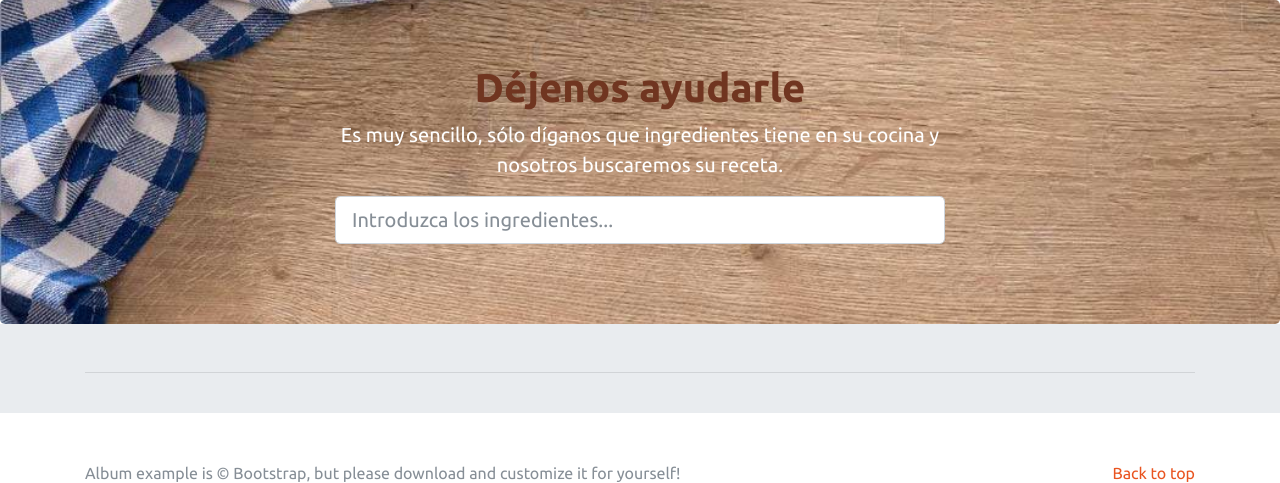
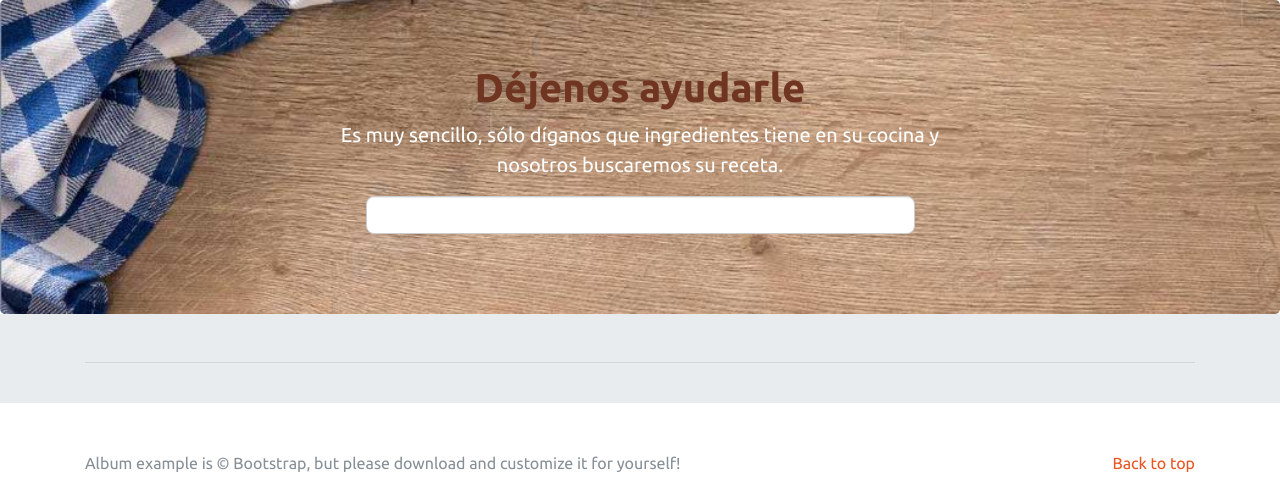
Before and after one commit to jcguzmand/buscador_recetas_proyecto_CFTIC, a Symfony app: template templates/inicio.html.twig in a window 1280 px wide. Shown: the part 61-544 px from the top of the page. Run offline with Twig, Linux system fonts and the light colour scheme; the template is opened without the code that fills it, so the values that code supplies are empty; some libraries are stand-ins or nearby versions.

Commit message:
Diseño de input tag completado

```diff
--- /dev/null
+++ b/public/js/recetas.js
@@ -0,0 +1,17 @@
+$(document).ready(function () {
+    initSearchRecetas();
+});
+
+function initSearchRecetas() {
+    $('#searchRecetas').tagsinput();
+    $('#searchRecetas').off('itemAdded');
+    $('#searchRecetas').on('itemAdded', function(event) {
+        var items = $(this).val();
+        //search(items);
+    });
+    $('#searchRecetas').off('itemRemoved');
+    $('#searchRecetas').on('itemRemoved', function(event) {
+        var items = $(this).val();
+        //search(items);
+    });
+}
--- /dev/null
+++ b/public/libs/bootstrap-tagsinput/bootstrap-tagsinput.css
@@ -0,0 +1,86 @@
+/*
+ * bootstrap-tagsinput v0.8.0
+ *
+ */
+.bootstrap-tagsinput {
+  width: 90%;
+}
+.bootstrap-tagsinput {
+  background-color: #fff;
+  border: 1px solid #ccc;
+  box-shadow: inset 0 1px 1px rgba(0, 0, 0, 0.075);
+  display: inline-block;
+  padding: 6px 10px;
+  color: #555;
+  vertical-align: middle;
+  border-radius: 8px;
+  max-width: 90%;
+  line-height: 22px;
+  cursor: text;
+  font-size: 20px;
+  box-sizing: border-box;
+  text-align: left;
+  -webkit-border-radius: 8px;
+  -moz-border-radius: 8px;
+  -ms-border-radius: 8px;
+  -o-border-radius: 8px;
+}
+
+.bootstrap-tagsinput input {
+  border: none;
+  box-shadow: none;
+  outline: none;
+  background-color: transparent;
+  padding: 0px 6px;
+  margin-bottom: 0;
+  vertical-align: middle;
+}
+
+.bootstrap-tagsinput.form-control input::-moz-placeholder {
+  color: #777;
+  opacity: 1;
+}
+.bootstrap-tagsinput.form-control input:-ms-input-placeholder {
+  color: #777;
+}
+.bootstrap-tagsinput.form-control input::-webkit-input-placeholder {
+  color: #777;
+}
+.bootstrap-tagsinput input:focus {
+  border: none;
+  box-shadow: none;
+}
+.bootstrap-tagsinput .tag {
+  margin-right: 2px;
+  color: white;
+}
+
+.label-info {
+  background-color: #E95420;
+}
+
+.label {
+  display: inline;
+  padding: .2em .6em;
+  font-size: 75%;
+  font-weight: 700;
+  line-height: 2;
+  white-space: nowrap;
+  vertical-align: baseline;
+  border-radius: .25em;
+}
+
+.bootstrap-tagsinput .tag [data-role="remove"] {
+  margin-left: 8px;
+  cursor: pointer;
+}
+.bootstrap-tagsinput .tag [data-role="remove"]:after {
+  content: "x";
+  padding: 0px 2px;
+}
+.bootstrap-tagsinput .tag [data-role="remove"]:hover {
+  box-shadow: inset 0 1px 0 rgba(255, 255, 255, 0.2), 0 1px 2px rgba(0, 0, 0, 0.05);
+}
+.bootstrap-tagsinput .tag [data-role="remove"]:hover:active {
+  box-shadow: inset 0 3px 5px rgba(0, 0, 0, 0.125);
+}
--- a/templates/base.html.twig
+++ b/templates/base.html.twig
@@ -2,13 +2,18 @@
 <html>
 	<head>
 		<meta charset="UTF-8">
+		<meta name="viewport" content="width=device-width, initial-scale=1.0">
+        <meta content="Responsive bootstrap 4 admin template" name="description"/>
+        <meta content="Coderthemes" name="author" />
+        <meta http-equiv="X-UA-Compatible" content="IE=edge" />
 		<title>
 			{% block title %}{% endblock %}
 		</title>
-		<!-- CSS -->
+		<!-- Custom CSS -->
 		<link href="css/styles.css" rel="stylesheet" type="text/css">
-		<link
-		href="/libs/bootstrap4/bootstrap.min.css" rel="stylesheet" type="text/css" id="bootstrap-stylesheet"/>
+		<!-- App CSS -->
+		<link href="/libs/bootstrap4/bootstrap.min.css" rel="stylesheet" type="text/css"/>
+		<link href="/libs/bootstrap-tagsinput/bootstrap-tagsinput.css" rel="stylesheet" type="text/css"/>
 		<!-- JS Fontawesone -->
 		<script src="https://kit.fontawesome.com/eb9a666b3e.js" crossorigin="anonymous"></script>
 		<!-- Bloque CSS personalizados-->
@@ -38,9 +43,10 @@
 			{{include('elements/footer.html.twig')}}
 		{% endif %}
 
-		<!-- JS -->
+		<!-- App JS -->
 		<script src="/libs/jquery/jquery-3.6.0.min.js"></script>
 		<script src="/libs/bootstrap4/bootstrap.bundle.min.js"></script>
+		<script src="/libs/bootstrap-tagsinput/bootstrap-tagsinput.min.js"></script>
 		<!--Bloque JS personalizados-->
 		{% block javascripts %}{% endblock %}
 	</body>
--- a/templates/elements/search.html.twig
+++ b/templates/elements/search.html.twig
@@ -3,8 +3,8 @@
 	<div class="container">
 		<h1 class="search_header">Déjenos ayudarle</h1>
 		<p class="lead" id="search_text">Es muy sencillo, sólo díganos que ingredientes tiene en su cocina y nosotros buscaremos su receta.</p>
-    <div class="form-group">
-      <input class="form-control form-control-lg" type="text" placeholder="Introduzca los ingredientes..." id="inputLarge">
-    </div>
+		<div class="form-group">
+			<input class="form-control product-search" data-role="tagsinput" type="text" id="searchRecetas" name="searchRecetas">
+		</div>
 	</div>
 </section>
--- a/templates/inicio.html.twig
+++ b/templates/inicio.html.twig
@@ -14,3 +14,7 @@
 		{% include 'elements/recetas_inicio.html.twig' %}
 	</div>
 {% endblock %}
+
+{% block javascripts %}
+	<script src="/js/recetas.js"></script>
+{% endblock %}
```
Also changed, not shown: public/libs/bootstrap-tagsinput/bootstrap-tagsinput.min.js (added).
